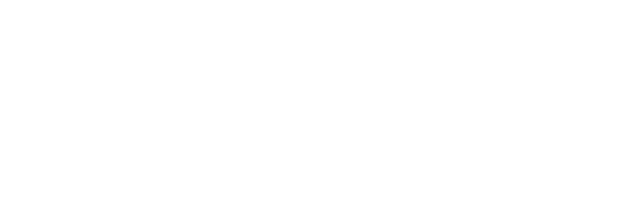
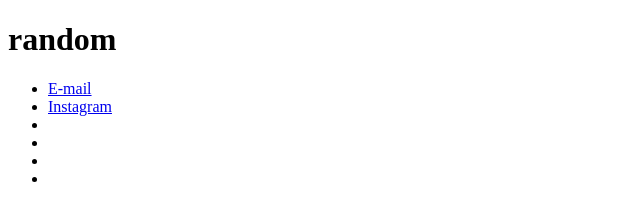
Before and after one commit to Fishwalking/responsive-page, a plain HTML site: page index.html in a window 1280 px wide. Shown: the whole page, without its empty margins (0-640 px from the left). Drawn offline with Linux system fonts and the light colour scheme.

Commit message:
design: index.html 작성 중

```diff
--- a/index.html
+++ b/index.html
@@ -7,5 +7,33 @@
     <link rel="stylesheet" href="css/style.css" />
     <script src="js/script.js"></script>
   </head>
-  <body></body>
+  <body>
+    <header class="header">
+      <h1>random</h1>
+      <ul class="content">
+        <li>
+          <a href="#" target="_blank">E-mail</a>
+        </li>
+        <li>
+          <a href="#" target="_blank">Instagram</a>
+        </li>
+        <li>
+          <a href="#" target="_blank"></a>
+        </li>
+        <li>
+          <a href="#" target="_blank"></a>
+        </li>
+        <li>
+          <a href="#" target="_blank"></a>
+        </li>
+        <li>
+          <a href="#" target="_blank"></a>
+        </li>
+      </ul>
+
+      <main class="main">
+        <ul class="filter"></ul>
+      </main>
+    </header>
+  </body>
 </html>
```
